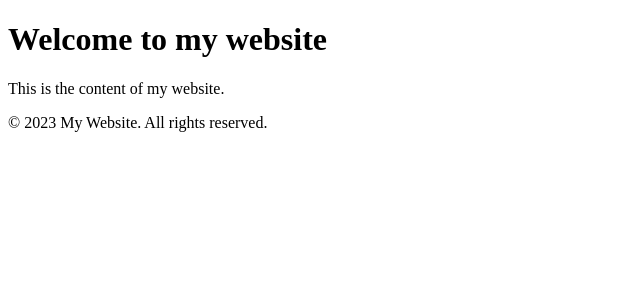
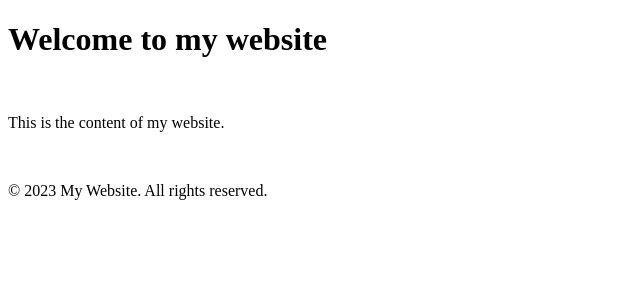
Before and after one commit to acciojob/page-layout-NehaNayak123, a React app: page / in a window 1280 px wide. Shown: the top 300 px of the page, without its empty margins (0-640 px from the left). Built offline with nearby package versions, Linux system fonts and the light colour scheme.

Commit message:
Update PageLayout.jsx

```diff
--- a/src/components/PageLayout.jsx
+++ b/src/components/PageLayout.jsx
@@ -1,11 +1,28 @@
-import React from 'react';
+// import React from 'react';
 
-const PageLayout = ({ header, children, footer }) => {
+// const PageLayout = ({ header, children, footer }) => {
+//   return (
+//     <div className="page-layout">
+//       {header}
+//       <main>{children}</main>
+//       {footer}
+//     </div>
+//   );
+// };
+
+// export default PageLayout;
+
+// PageLayout.js
+import React from "react";
+
+const PageLayout = ({ header, footer, children }) => {
   return (
-    <div className="page-layout">
-      {header}
+    <div>
+      <header>{header}</header>
+      <br />
       <main>{children}</main>
-      {footer}
+      <br />
+      <footer>{footer}</footer>
     </div>
   );
 };
```
